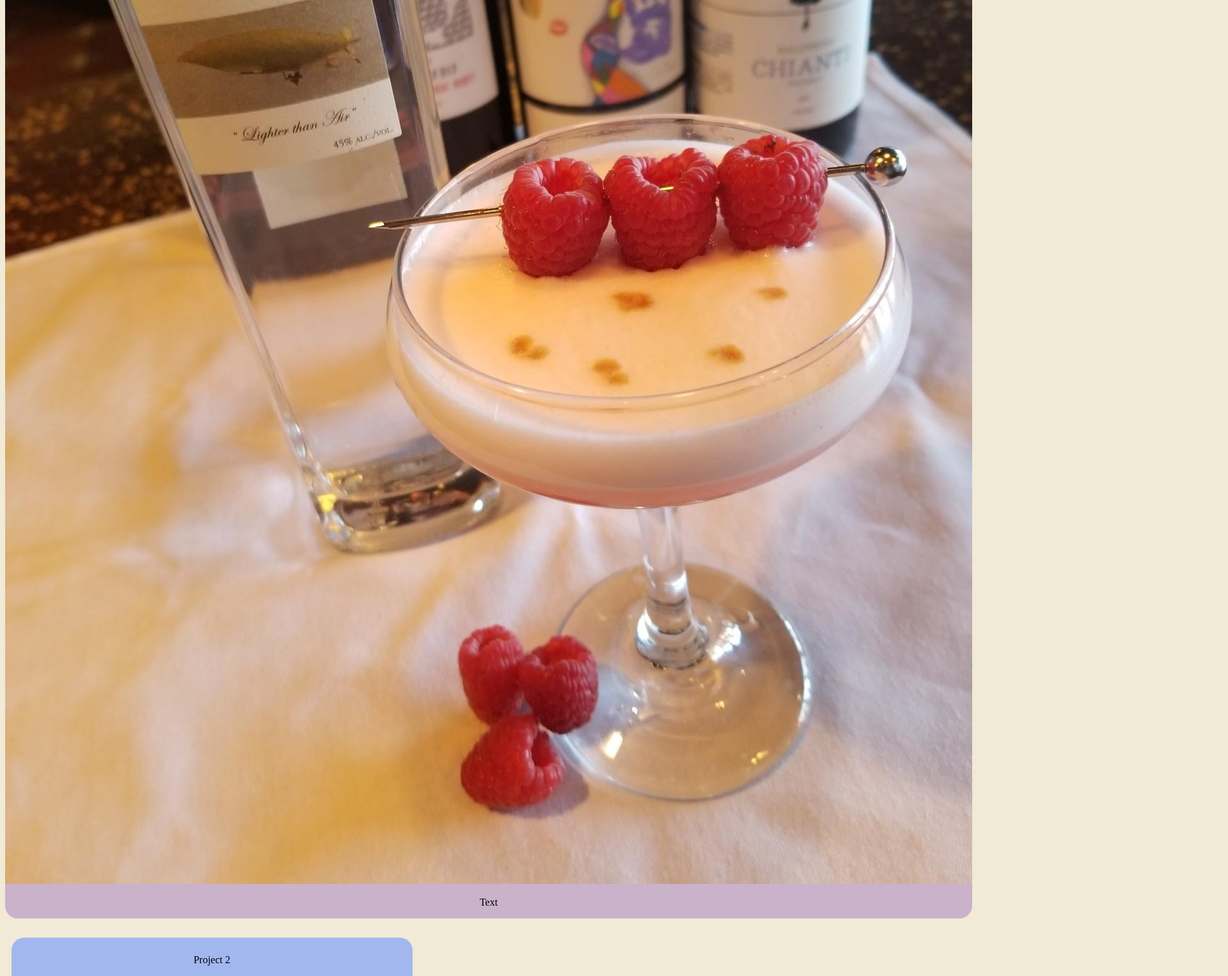
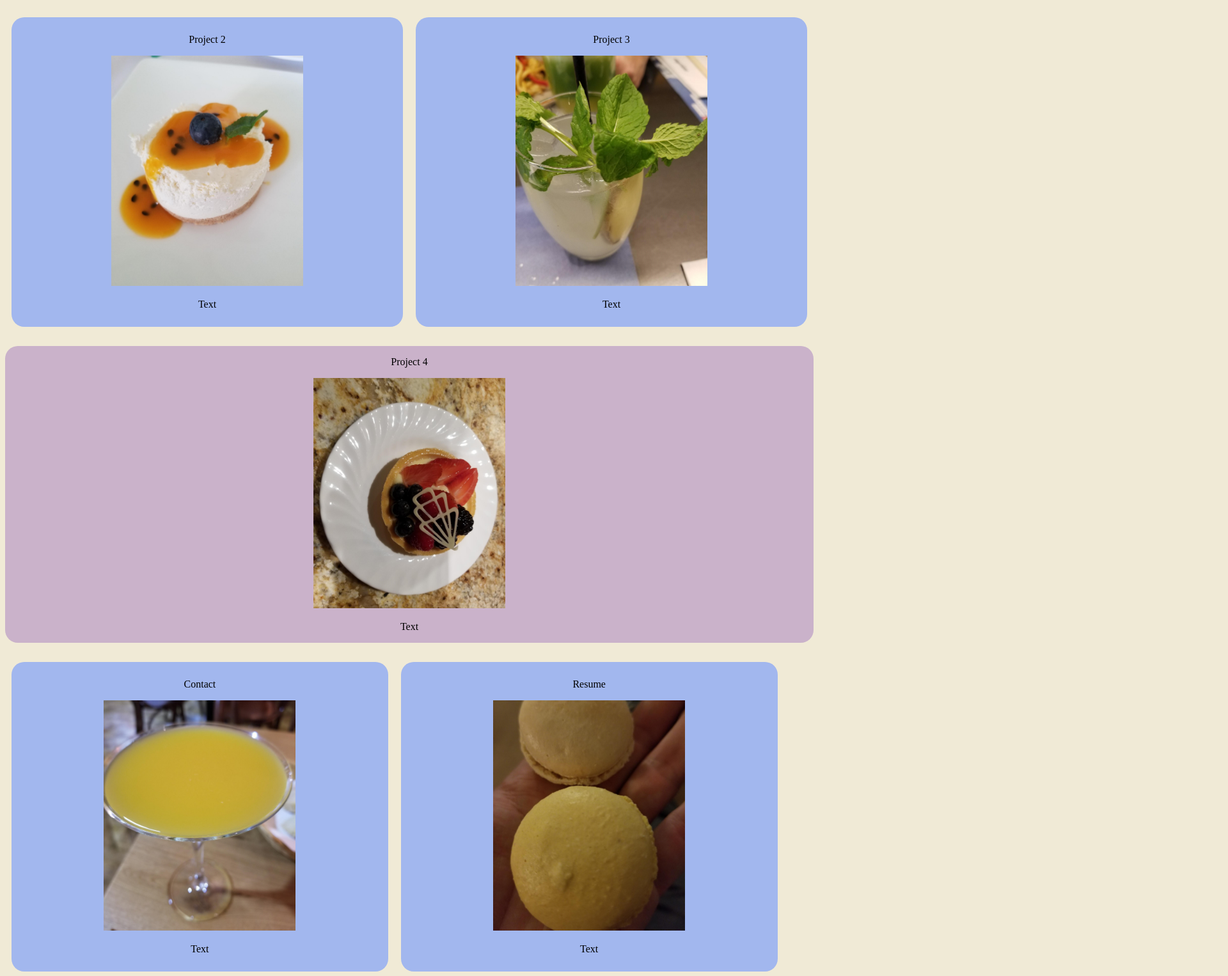
Before and after one commit to ctvb/portfoliohtml, a plain HTML site: page index.html in a window 1280 px wide. Shown: the part 748-2274 px from the top of the page at 64% size, 1920 px wide, since content can reach past the window. Drawn offline with Linux system fonts and the light colour scheme.

Commit message:
updated image sizes

```diff
--- a/index.html
+++ b/index.html
@@ -27,28 +27,28 @@
     <section class="card1">
         <figure class="card-head">Project 1</figure>
             <div class="card-body">
-                <img src="images\fancybevvy3.jpg" alt="Fancy bevvy with raspberries" />
+                <img src="images\fancybevvy3.jpg" alt="Fancy bevvy with raspberries" width="300" height="360" />
                 <p>Text</p>
             </div>
     </section>
     <section class="card2" id="projects">
         <figure class="card-head">Project 2</figure>
             <div class="card-body">
-                <img src="images\dessert.jpg" alt="Cheesecake with mango sauce and blueberry" />
+                <img src="images\dessert.jpg" alt="Cheesecake with mango sauce and blueberry"  width="300" height="360" />
                 <p>Text</p>
             </div>
     </section>
     <section class="card2" id="projects">
         <figure class="card-head">Project 3</figure>
             <div class="card-body">
-                <img src="images\plantbevvy.jpg" alt="Cocktail with herb" />
+                <img src="images\plantbevvy.jpg" alt="Cocktail with herb"  width="300" height="360" />
                 <p>Text</p>
             </div>
     </section>
     <section class="card1" id="projects">
         <figure class="card-head">Project 4</figure>
             <div class="card-body">
-                <img src="images\vicspon.jpg" alt="Victoria Sponge cake with fruit" />
+                <img src="images\vicspon.jpg" alt="Victoria Sponge cake with fruit"  width="300" height="360" />
                 <p>Text</p>
             </div>
     </section>
@@ -57,14 +57,14 @@
     <section class="contact" id="contact">
         <figure class="contact-head">Contact</figure>
             <div class="contact-body">
-                <img src="images\yellowbevvy.jpg" alt="Yellow cocktail, honestly looks like it could just be a bunch of eggyolks" />
+                <img src="images\yellowbevvy.jpg" alt="Yellow cocktail, honestly looks like it could just be a bunch of eggyolks"  width="300" height="360" />
                 <p>Text</p>
             </div>
     </section>
     <section class="contact" id="resume">
         <figure class="contact-head">Resume</figure>
             <div class="contact-body">
-                <img src="images\mocaron.jpg" alt="Sticky Toffee Pudding with Vanilla Icecream" />
+                <img src="images\mocaron.jpg" alt="Sticky Toffee Pudding with Vanilla Icecream"  width="300" height="360" />
                 <p>Text</p>
             </div>
     </section>
```
